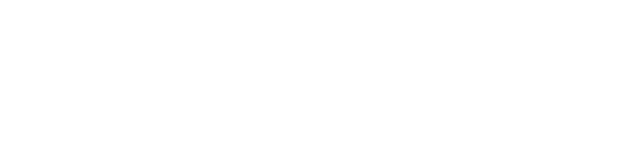
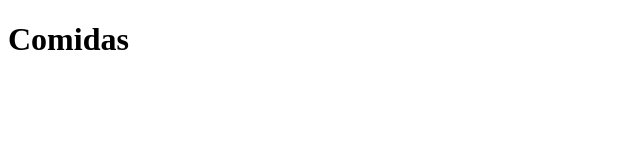
Before and after one commit to AndresVallejo1/Comidas1, a plain HTML site: page index.html in a window 1280 px wide. Shown: the whole page, without its empty margins (0-640 px from the left). Drawn offline with Linux system fonts and the light colour scheme.

Commit message:
Cambio 1

```diff
--- a/index.html
+++ b/index.html
@@ -6,6 +6,7 @@
     <title>Document</title>
 </head>
 <body>
+    <h1>Comidas</h1>
 
 </body>
 </html>
```
